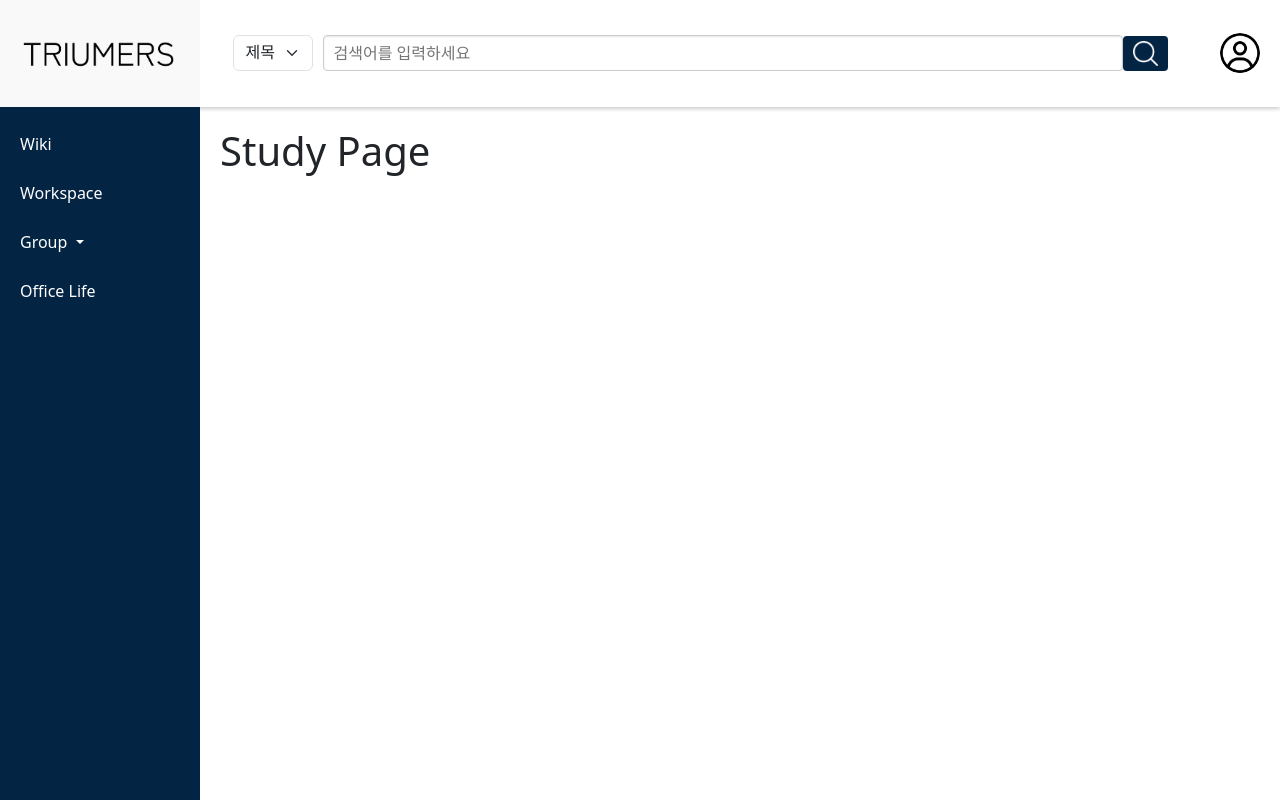
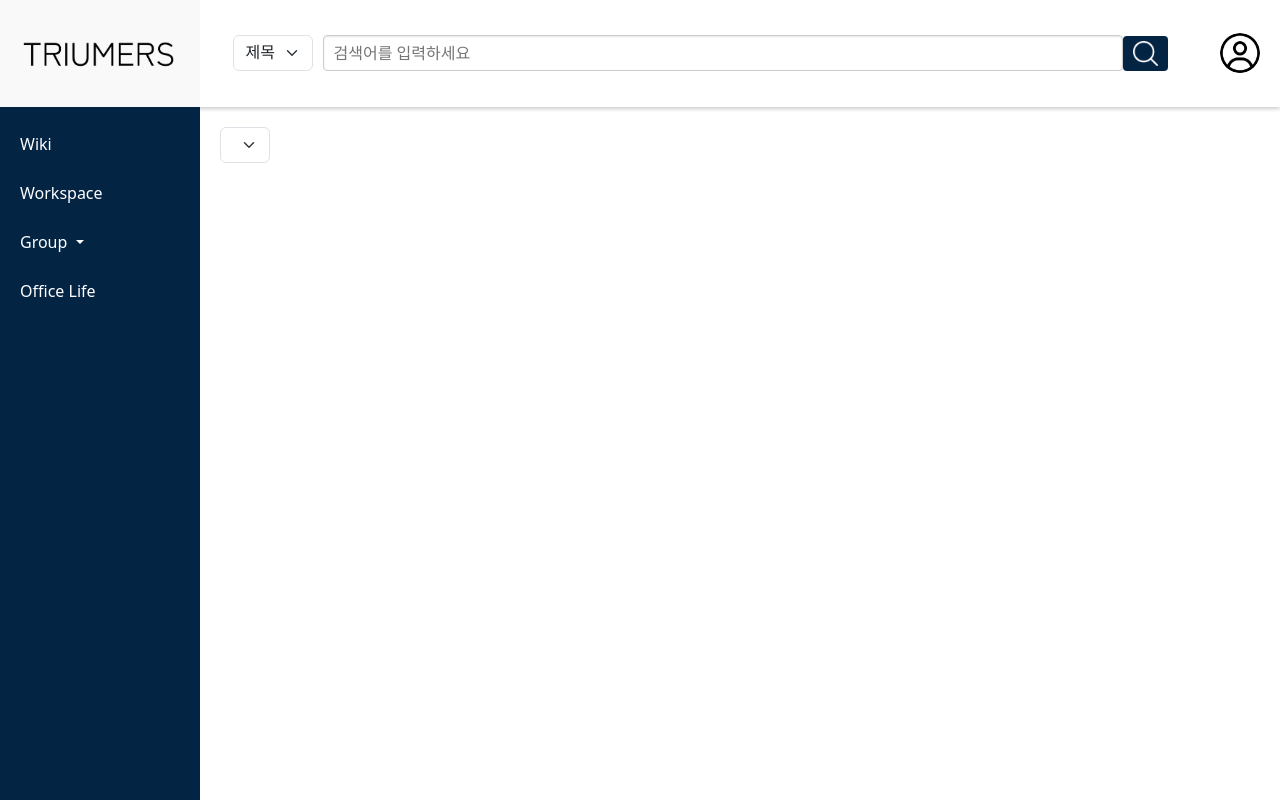
Before and after one commit to Triumers/KMS-Front, a Vue app: page /group/study in a window 1280 px wide. Built offline with nearby package versions, Linux system fonts and the light colour scheme.

Commit message:
feat(Study) : 스터디 여러개 표시 및 선택에 따라 변경

```diff
--- a/src/views/Study.vue
+++ b/src/views/Study.vue
@@ -1,13 +1,67 @@
 <template>
+  <div>
+    <div id="top">
+      <span class="search-type">
+        <select v-model="selectedTab" class="form-select pt-1 search-type"
+                style="width:fit-content; vertical-align: middle; margin-right: 10px;" @change="changeStudy">
+          <option v-for="tab in studyTab" :value="tab.tabId">
+            {{ tab.bottomTabName }}
+          </option>
+        </select>
+      </span>
+    </div>
     <div>
-      <h1>Study Page</h1>
-      <RouterView/>
+      <RouterView :key="$route.fullPath" />
     </div>
-  </template>
+  </div>
+</template>
 
-  <script>
-import { RouterView } from "vue-router";
-  export default {
-    name: 'Study'
+<script setup>
+import { ref, onMounted } from 'vue';
+import axios from 'axios';
+import { useRouter } from 'vue-router';
+
+const categoryList = ref(null);
+const studyTab = ref(null);
+const selectedTab = ref(null);
+
+const router = useRouter();
+
+onMounted(async () => {
+  await getUserCategory();
+});
+
+const changeStudy = () => {
+  const path = `/group/study/${selectedTab.value}`;
+  router.push(path);
+};
+
+async function getUserCategory() {
+  try {
+    const token = localStorage.getItem('token');
+    if (token) {
+      axios.defaults.headers.common['Authorization'] = token;
+      const response = await axios.get(`http://localhost:5000/group/employee`);
+      categoryList.value = response.data;
+      setCategory();
+    } else {
+      console.log("잘못된 접근입니다.");
+    }
+  } catch (error) {
+    console.log("탭 이름을 불러올 수 없습니다.");
   }
-  </script>
+}
+
+function setCategory() {
+  studyTab.value = categoryList.value.filter(category => category.topTabName === "스터디").map(category => category);
+  selectedTab.value = studyTab.value[0].tabId;
+}
+</script>
+
+<style>
+#top {
+    display: flex;
+    justify-content: space-between;
+    margin-bottom: 10px;
+}
+</style>
```
